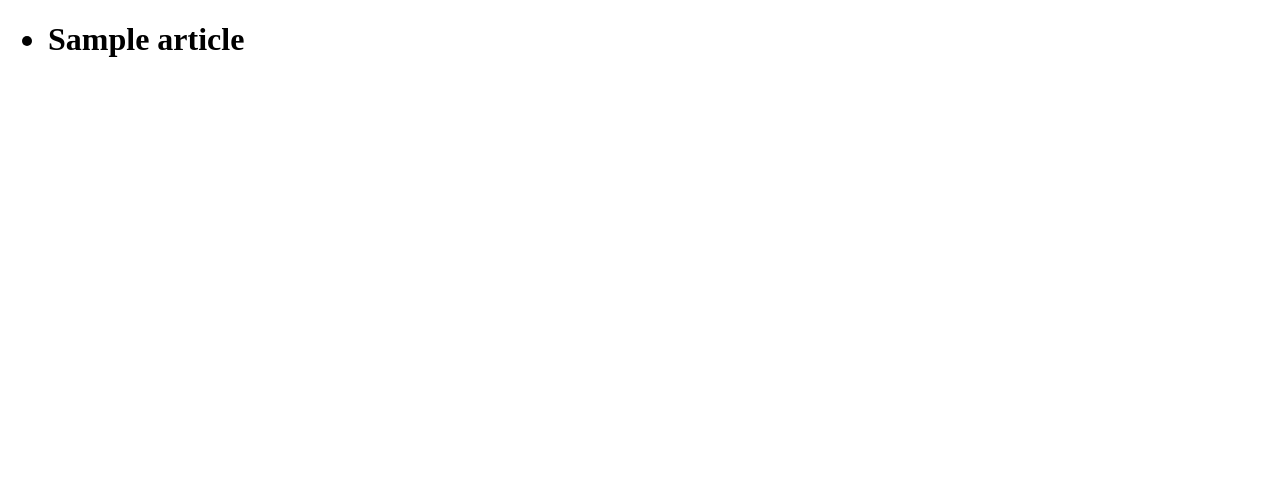
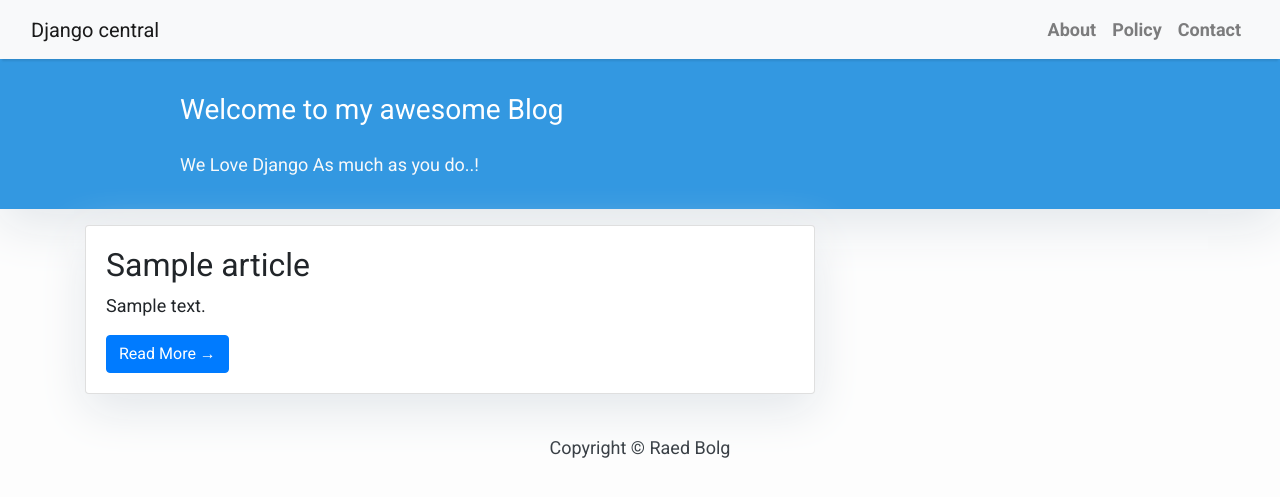
Before and after one commit to RaedSalhab/FirstPro_Dango, a Django app: page /news/ in a window 1280 px wide. Before the commit the part shown is almost empty. Shown: the top 497 px of the page. Run offline with Django 3.2, Linux system fonts and the light colour scheme; tables that the repository leaves empty hold one stand-in row (values such as "Sample post"); some libraries are stand-ins or nearby versions.

Commit message:
Update index.html

```diff
--- a/news/models.py
+++ b/news/models.py
@@ -7,6 +7,7 @@ class Article(models.Model):
     article_title = models.CharField(max_length=100, default='SOME STRING')
     article_text = models.TextField()
     pub_date = models.DateTimeField('date published')
+
     def __str__(self):
         return self.article_text
     def was_published_recently(self):
--- /dev/null
+++ b/news/templates/news/base.html
@@ -0,0 +1,67 @@
+<!DOCTYPE html>
+<html lang="en">
+<head>
+    <meta charset="UTF-8">
+        <link href="https://fonts.googleapis.com/css?family=Roboto:400,700" rel="stylesheet">
+        <meta name="google" content="notranslate" />
+        <meta name="viewport" content="width=device-width, initial-scale=1" />
+        <link rel="stylesheet" href="https://maxcdn.bootstrapcdn.com/bootstrap/4.0.0/css/bootstrap.min.css"
+              integrity="sha384-Gn5384xqQ1aoWXA+058RXPxPg6fy4IWvTNh0E263XmFcJlSAwiGgFAW/dAiS6JXm"
+              crossorigin="anonymous" />
+</head>
+<body>
+  <style>
+            body {
+            font-family: "Roboto", sans-serif;
+            font-size: 17px;
+            background-color: #fdfdfd;
+        }
+        .shadow {
+            box-shadow: 0 4px 2px -2px rgba(0, 0, 0, 0.1);
+        }
+        .btn-danger {
+            color: #fff;
+            background-color: #f00000;
+            border-color: #dc281e;
+        }
+        .masthead {
+            background: #3398E1;
+            height: auto;
+            padding-bottom: 15px;
+            box-shadow: 0 16px 48px #E3E7EB;
+            padding-top: 10px;
+        }
+    </style>
+
+        <!-- Navigation -->
+        <nav class="navbar navbar-expand-lg navbar-light bg-light shadow" id="mainNav">
+            <div class="container-fluid">
+                <a class="navbar-brand" href="#">Django central</a>
+                <button class="navbar-toggler navbar-toggler-right" type="button" data-toggle="collapse" data-target="#navbarResponsive"
+                    aria-controls="navbarResponsive" aria-expanded="false" aria-label="Toggle navigation">
+                    <span class="navbar-toggler-icon"></span>
+                </button>
+                <div class="collapse navbar-collapse" id="navbarResponsive">
+                    <ul class="navbar-nav ml-auto">
+                        <li class="nav-item text-black">
+                            <a class="nav-link text-black font-weight-bold" href="#">About</a>
+                        </li>
+                        <li class="nav-item text-black">
+                            <a class="nav-link text-black font-weight-bold" href="#">Policy</a>
+                        </li>
+                        <li class="nav-item text-black">
+                            <a class="nav-link text-black font-weight-bold" href="#">Contact</a>
+                        </li>
+                    </ul>
+                </div>
+            </div>
+        </nav>
+        {% block content %}
+        <!-- Content Goes here -->
+        {% endblock %}
+        <!-- Footer -->
+        <footer class="py-3 bg-grey">
+            <p class="m-0 text-dark text-center ">Copyright &copy; Raed Bolg</p>
+        </footer>
+</body>
+</html>
--- a/news/templates/news/index.html
+++ b/news/templates/news/index.html
@@ -1,13 +1,48 @@
-<!DOCTYPE html>
-    <html>
-    <head>
-        <title>News</title>
-    </head>
-    <body>
-    <ul>
-        {% for item in list_obj %}
-        <h1><li>{{item.article_title}}</li></h1>
-        {% endfor %}
-    </ul>
-    </body>
-    </html>
+{% extends "news/base.html" %}
+{% block content %}
+    <style>
+    body {
+        font-family: "Roboto", sans-serif;
+        font-size: 18px;
+        background-color: #fdfdfd;
+    }
+
+    .head_text {
+        color: white;
+    }
+
+    .card {
+        box-shadow: 0 16px 48px #E3E7EB;
+    }
+    </style>
+
+    <header class="masthead">
+        <div class="overlay"></div>
+        <div class="container">
+            <div class="row">
+                <div class=" col-md-8 col-md-10 mx-auto">
+                    <div class="site-heading">
+                        <h3 class=" site-heading my-4 mt-3 text-white"> Welcome to my awesome Blog </h3>
+                        <p class="text-light">We Love Django As much as you do..! &nbsp
+                        </p>
+                    </div>
+                </div>
+            </div>
+        </div>
+    </header>
+    <div class="container">
+        <div class="row">
+            <div class="col-md-8 mt-3 left">
+                {% for item in list_obj %}
+                <div class="card mb-4">
+                    <div class="card-body">
+                        <h2 class="card_title">{{item.article_title}}</h2>
+                        <p class="card-text">{{item.article_text|slice:":200"}}</p>
+                          <a href="{% url 'detail' item.id %}" class="btn btn-primary">Read More &rarr;</a>
+                    </div>
+                </div>
+                {% endfor %}
+            </div>
+        </div>
+    </div>
+{% endblock %}
```
Also changed, not shown: news/templates/news/detail.html (+6 -6 lines).
